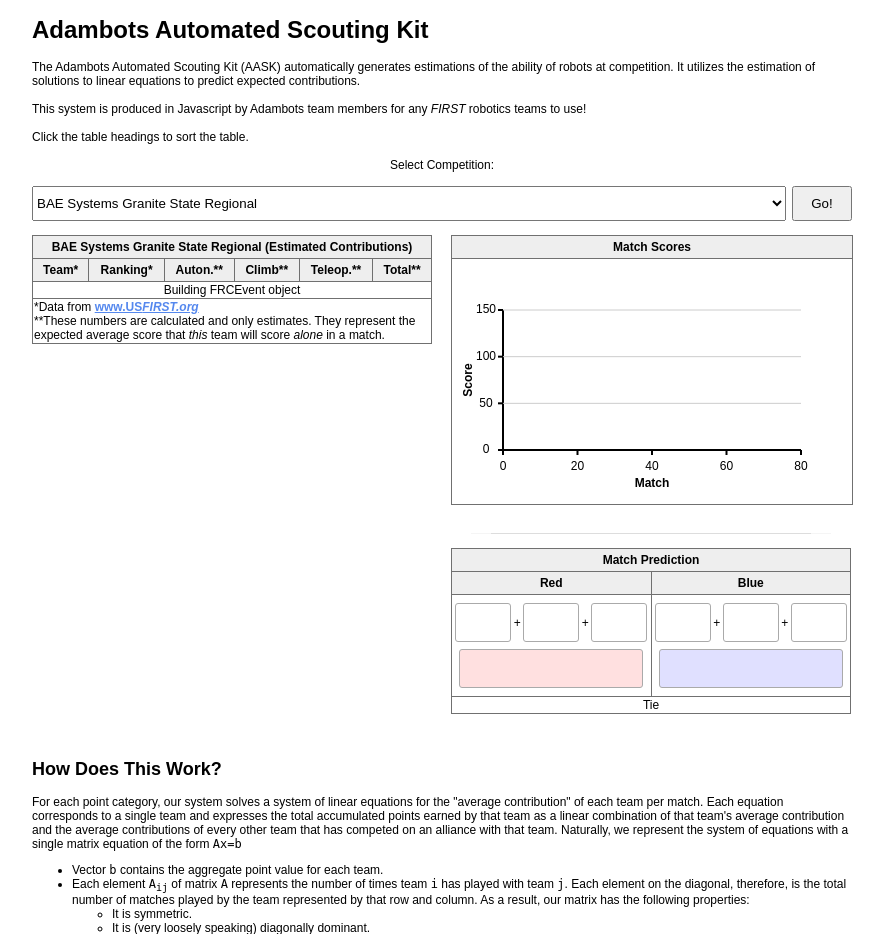
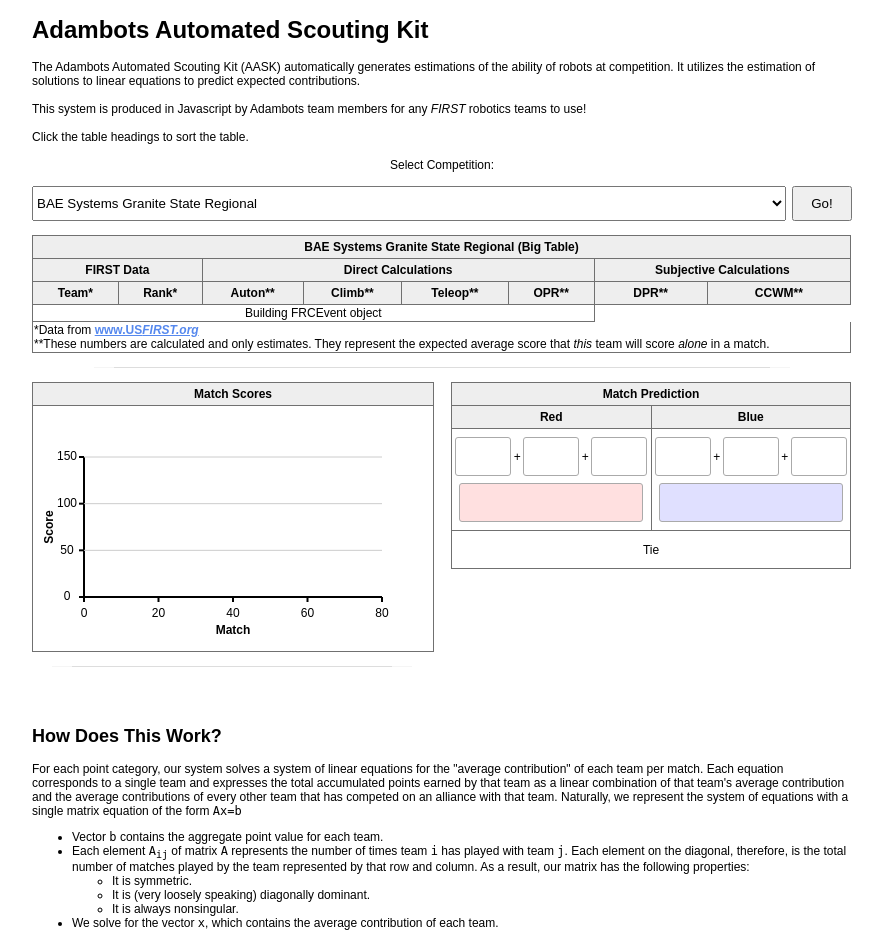
Before and after one commit to benrbray/adambots-automated-scouting-kit, a PHP site: page / in a window 1280 px wide. Shown: the top 934 px of the page, without its empty margins (198-1082 px from the left). Run offline with PHP 8.4, Linux system fonts and the light colour scheme; data that the repository does not hold is empty.

Commit message:
Added CCWM and DPR calculations.  Table now spans a single column, with two columns below.

```diff
--- a/web/frcevent.js
+++ b/web/frcevent.js
@@ -51,16 +51,13 @@
 
 		// Convert Tables to Matrices
 		this.qualMatrix = new Matrix(this.qualTable.data);
-		this.elimMatrix = new Matrix(this.elimTable.data);
+		this.elimMatrix = (this.elimTable?new Matrix(this.elimTable.data):null);
 		this.rankingsMatrix = new Matrix(this.rankingsTable.data);
 
 		// Misc Stats
 		this.teamHash = this.rankingsMatrix.columnHash(1, 0);
-
 		this.teamCount = this.rankingsMatrix.getRows();
-
 		this.rankHash = this.rankingsMatrix.columnHash(0, 1);
-
 		this.matchCount = this.qualMatrix.getRows();
 
 		this.process();
@@ -83,6 +80,7 @@
 		this.teleopEC = this.mpf.solveLU(this.teleopPoints);
 		this.totalEC = this.mpf.solveLU(this.totalPoints);
 
+		// Define Helper Functions
 		this.isTeam = function(t) {
 			return this.teamHash.get(t) != undefined;
 		}
@@ -98,6 +96,12 @@
 		this.getTotalEC = function(t) {
 			return this.totalEC.get(this.teamHash.get(t)-1,0);
 		}
+
+		// Win Analysis
+		this.winAnalysis();
+		this.ccwm = this.mpf.solveLU(this.winMargins);
+		this.dpr = this.mpf.solveLU(this.defenceMargins);
+
 		// Exit
 		this.ready = true;
 		if (this.callback) {
@@ -111,6 +115,7 @@
 	this.createMPF = function(){
 		this.mpf = zeros(this.teamCount, this.teamCount);
 
+		// Loop Through Matches
 		for(var i = 0; i < this.matchCount; i++){
 			// Check for Unplayed Matches
 			if((isNaN(this.qualMatrix.get(i, 8)) || isNaN(this.qualMatrix.get(i, 9)))
@@ -156,11 +161,75 @@
 	 * qualification Matrix.
 	 */
 	this.createPointMatrices = function(){
+		// Raw Points
 		this.autonPoints = this.rankingsMatrix.submat(0, this.teamCount-1, 3, 3);
 		this.climbPoints = this.rankingsMatrix.submat(0, this.teamCount-1, 4, 4);
 		this.teleopPoints = this.rankingsMatrix.submat(0, this.teamCount-1, 5, 5);
 		this.totalPoints = this.autonPoints.add(this.climbPoints.add(this.teleopPoints));
 	}
 
+	/**
+	 * Calculates and sums the total win margin for each team.  Note that this
+	 * number is negative when a team loses!
+	 */
+	this.winAnalysis = function(){
+		// Create Matrices
+		this.winMargins = zeros(this.teamCount, 1);
+		this.defenceMargins = zeros(this.teamCount, 1);
+
+		// Loop Through Matches
+		for(var i = 0; i < this.matchCount; i++){
+			// Check for Unplayed Matches
+			if((isNaN(this.qualMatrix.get(i, 8)) || isNaN(this.qualMatrix.get(i, 9)))
+			|| (this.qualMatrix.get(i, 8) == 0 && this.qualMatrix.get(i, 9) == 0)) continue;
+
+			// Get Teams
+			var red1 = this.qualMatrix.get(i, 2);
+			var red2 = this.qualMatrix.get(i, 3);
+			var red3 = this.qualMatrix.get(i, 4);
+			var blue1 = this.qualMatrix.get(i, 5);
+			var blue2 = this.qualMatrix.get(i, 6);
+			var blue3 = this.qualMatrix.get(i, 7);
+			var redA = this.teamHash.get(red1) - 1;
+			var redB = this.teamHash.get(red2) - 1;
+			var redC = this.teamHash.get(red3) - 1;
+			var blueA = this.teamHash.get(blue1) - 1;
+			var blueB = this.teamHash.get(blue2) - 1;
+			var blueC = this.teamHash.get(blue3) - 1;
+
+			// Get Scores
+			var redScore = this.qualMatrix.get(i, 8);
+			var blueScore = this.qualMatrix.get(i, 9);
+			var redExpected = this.getTotalEC(red1) + this.getTotalEC(red2) + this.getTotalEC(red3);
+			var blueExpected = this.getTotalEC(blue1) + this.getTotalEC(blue2) + this.getTotalEC(blue3);
+
+			// Calculate Margins
+			var redRealMargin = redScore - blueScore;
+			var blueRealMargin = blueScore - redScore;
+			var redExpectedMargin = redExpected - blueExpected;
+			var blueExpectedMargin = blueExpected - redExpected;
+			var redDifference = redRealMargin - redExpectedMargin;
+			var blueDifference = blueRealMargin - blueExpectedMargin;
+
+			// Win Margin Matrix (Real)
+			this.winMargins.plus(redA, 0, redRealMargin);
+			this.winMargins.plus(redB, 0, redRealMargin);
+			this.winMargins.plus(redC, 0, redRealMargin);
+			this.winMargins.plus(blueA, 0, blueRealMargin);
+			this.winMargins.plus(blueB, 0, blueRealMargin);
+			this.winMargins.plus(blueC, 0, blueRealMargin);
+
+			// Defense Margins (Opponent Real - Opponent Expected)
+			this.defenceMargins.plus(redA, 0, blueDifference);
+			this.defenceMargins.plus(redB, 0, blueDifference);
+			this.defenceMargins.plus(redC, 0, blueDifference);
+			this.defenceMargins.plus(blueA, 0, redDifference);
+			this.defenceMargins.plus(blueB, 0, redDifference);
+			this.defenceMargins.plus(blueC, 0, redDifference);
+
+			// Win Frequency Matrix
+		}
+	}
+
 	setTimeout(this.waitForData, 100);
 }
--- a/web/index.php
+++ b/web/index.php
@@ -63,47 +63,67 @@
 
 		<br/>
 
-		<div style="width:819px; margin:0px; padding:0px;"> <!--Column container-->
-			<div style="width:400px; margin:0px; padding:0px; float:left;"> <!--Column 1-->
-				<table class="shinytable" id="oprtable" data-sorting="iidddd" style="width:400px;">
+		<div style="width:819px; margin:0px; padding:0px;">
+			<table class="shinytable" id="bigtable" data-sorting="iidddddd" style="width:819px;">
 				<thead>
 					<tr>
-							<td colspan="6">
-							<script>document.write(eventName + " (Estimated Contributions)");</script>
+						<td colspan="8">
+						<script>document.write(eventName + " (Big Table)");</script>
 						</td>
 					</tr>
 					<tr>
+						<td colspan="2">FIRST Data</td>
+						<td colspan="4">Direct Calculations</td>
+						<td colspan="2">Subjective Calculations</td>
+					</tr>
+					<tr>
 						<td>Team*</td>
-							<td>Ranking*</td>
-							<td>Auton.**</td>
+						<td>Rank*</td>
+						<td>Auton**</td>
 						<td>Climb**</td>
-							<td>Teleop.**</td>
-							<td>Total**</td>
+						<td>Teleop**</td>
+						<td>OPR**</td>
+						<td>DPR**</td>
+						<td>CCWM**</td>
 					</tr>
 				</thead>
-					<tbody id="oprdata">
-						<tr><td colspan="6"><em>Waiting for script to load...</em></td></tr>
+				<tbody id="bigdata">
+					<tr><td colspan="8"><em>Waiting for script to load...</em></td></tr>
 				</tbody>
 				<tfoot>
-						<tr><td colspan="6">
+					<tr><td colspan="8">
 					*Data from <a href="http://www.usfirst.org">www.US<em>FIRST.org</em></a><br/>
 					**These numbers are calculated and only estimates. They represent the expected average score that <em>this</em> team will score <em>alone</em> in a match.</td></tr>
 				</tfoot>
 			</table>
 		</div>
-			<!-- Between Columns -->
-			<div style="width:400px; margin:0px; padding:0px; float:right;"> <!--Column 2-->
 
+		</br>
+		<div class="hr"></div>
+		</br>
+
+		<div style="width:819px; margin:0px; padding:0px;"> <!--Column container-->
+
+			<!----------------------------Column 1---------------------------->
+
+			<div style="width:400px; margin:0px; padding:0px; float:left;">
+				<!-- Match Scores Graph -->
 				<table class="shinytable"><thead><tr><td>Match Scores</td></tr><tbody><tr><td>
 					<canvas id="graphMatches" width="398" height="240" style="background:white;width:398x; height:240px; border:0px #AAAAAA solid;">Graphs require the HTML 5 canvas object.</canvas>
 				</table>
+
 				<br/>
-				<br/>
-
 				<div class="hr"></div>
 				<br/>
+			</div>
 
+			<!-- Between Columns -->
 
+			<!----------------------------Column 2---------------------------->
+
+			<div style="width:400px; margin:0px; padding:0px; float:right;">
+
+				<!-- Match Prediction Table -->
 				<table class="shinytable" style="width:400px;">
 					<thead>
 						<tr>
@@ -132,13 +152,14 @@
 						</td>
 						</tr>
 						<tr>
-						<td id="predictedresult" colspan="2">Tie</td>
+							<td id="predictedresult" colspan="2" height="35px">Tie</td>
 						</tr>
 					</tbody>
 				</table>
 
 			</div>
 		</div>
+
 		<div style="clear:both; padding-top:30px;"><!--return to 1 column layout-->
 			<h2>How Does This Work?</h2>
 			<p>For each point category, our system solves a system of linear equations for the "average contribution" of each team per match.  Each equation corresponds to a single team and expresses the total accumulated points earned by that team as a linear combination of that team's average contribution and the average contributions of every other team that has competed on an alliance with that team.  Naturally, we represent the system of equations with a single matrix equation of the form <code>Ax=b</code>
--- a/web/main.js
+++ b/web/main.js
@@ -17,9 +17,9 @@
 function Main() {
 	// Display Waiting Message
 	graphMatches = document.getElementById("graphMatches").getContext("2d");
-	plotAxis(graphMatches,0,80,0,150,"Match","Score","");
+	plotAxis(graphMatches, 0, 80, 0, 150, "Match","Score","");
 
-	document.getElementById("oprdata").innerHTML = "<tr><td colspan=\"6\">Building FRCEvent object</td></tr>";
+	document.getElementById("bigdata").innerHTML = "<tr><td colspan=\"6\">Building FRCEvent object</td></tr>";
 	frcEvent = new FRCEvent(eventURL, eventName,
 		function () {
 			var t = frcEvent.qualTable.data;
@@ -36,12 +36,11 @@
 				colteam[i] = frcEvent.rankHash.get(i+1);
 			}
 
-			fillTable("oprtable",
-				[colteam	,colrank	,frcEvent.autonEC	,frcEvent.climbEC	,frcEvent.teleopEC	,frcEvent.totalEC],
-				["grey"		,"greenred"	,"redgreen"			,"redgreen"			,"redgreen"			,"redgreen"],
-				[0			,0			,2],
+			fillTable("bigtable",
+				[colteam,	colrank,	frcEvent.autonEC,	frcEvent.climbEC,	frcEvent.teleopEC,	frcEvent.totalEC,	frcEvent.dpr,	frcEvent.ccwm],
+				["grey",	"greenred",	"redgreen",			"redgreen",			"redgreen",			"redgreen",			"redgreen",		"redgreen"],
+				[0,			0,			1,					1,					1,					1,					1,				1],
 				true);
-
 		}
 	);
 
@@ -112,7 +111,7 @@
 	}
 
 	/*setInterval( function() {
-		document.getElementById("oprdata").innerHTML = "<td colspan=\"6\">" + frcEvent.status + "</td>";
+		document.getElementById("contributiondata").innerHTML = "<td colspan=\"6\">" + frcEvent.status + "</td>";
 	}, 100);*/
 }
 
--- a/web/matrix.js
+++ b/web/matrix.js
@@ -33,7 +33,8 @@
 	this.transpose	= function(){			return MatrixTranspose(this);		};
 	this.diagProduct= function(){			return MatrixDiagProduct(this);		};
 	this.scale		= function(c){			return MatrixScale(this, c);		};
-	this.increment 	= function(i, j){		this.data[i][j] = this.data[i][j]+1;};
+	this.plus 		= function(i,j,k){		this.data[i][j] = this.data[i][j]+k;};
+	this.increment 	= function(i, j){		this.plus(i,j,1);					};
 	this.rowHash	= function(i,j){		return MatrixConstructRowHash(this,i,j); };
 	this.columnHash	=
 		this.colHash= function(i,j){		return MatrixConstructColumnHash(this,i,j); };
--- a/web/output.js
+++ b/web/output.js
@@ -47,6 +47,7 @@
 		columns[i] = vectorToArray(columns[i]);
 	}
 	var tb = document.getElementById(id).tBodies[0];
+
 	var s = "";
 	for (var row = 0; row < columns[0].length; row++) {
 		s = s + "<tr>";
@@ -81,24 +82,15 @@
 	}
 	tb.innerHTML = s;
 	if (sortable) {
-		setupTable(document.getElementById("oprtable"));
+		setupTable(document.getElementById(id));
 	}
 }
 
-
-
-
-
-
-
-
-function colorLerp(c1,c2,v)
-{
+function colorLerp(c1,c2,v) {
   return [c1[0]*(1-v) + c2[0]*v , c1[1]*(1-v) + c2[1]*v , c1[2]*(1-v) + c2[2]*v ];
 }
 
-function colorToHex(c)
-{
+function colorToHex(c) {
   var u = "0123456789ABCDEF";
   function m(x)
   {
```
Lines whose indentation alone changed are shown as unchanged.
